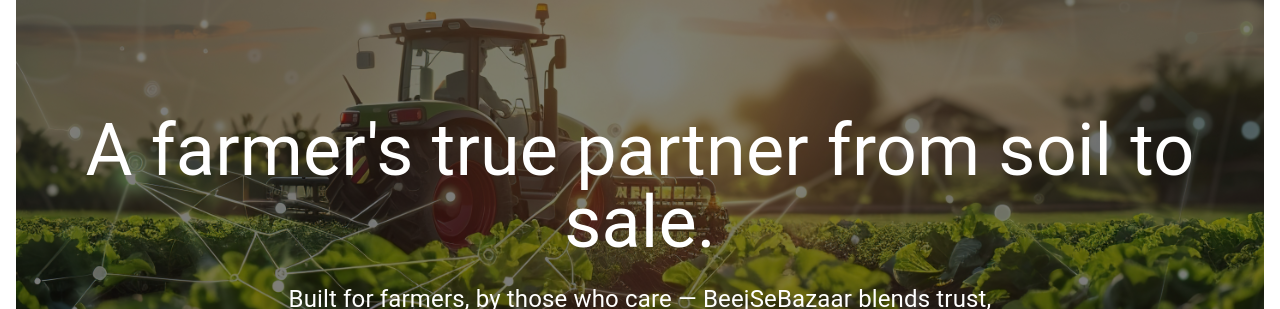
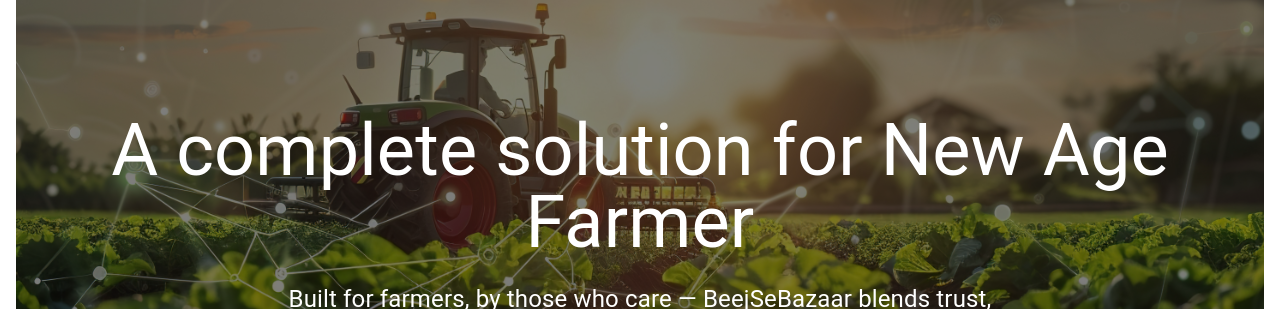
Before and after one commit to MangeshPawar2004/Agriculture, a React (Vite) app: page / in a window 1280 px wide. Shown: the part 129-438 px from the top of the page. Built offline with nearby package versions, Linux system fonts and the light colour scheme; no server answers.

Commit message:
Tag line

```diff
--- a/src/pages/Home.jsx
+++ b/src/pages/Home.jsx
@@ -13,7 +13,7 @@ const Home = () => {
     >
       <div className="container mx-auto px-4 text-center">
         <h1 className="text-4xl md:text-6xl lg:text-7xl font-poppins mb-6">
-          A farmer's true partner from soil to sale.
+          A complete solution for New Age Farmer
         </h1>
         <p className="text-xl md:text-2xl mb-8 max-w-3xl mx-auto">
           Built for farmers, by those who care — BeejSeBazaar blends trust,
```
